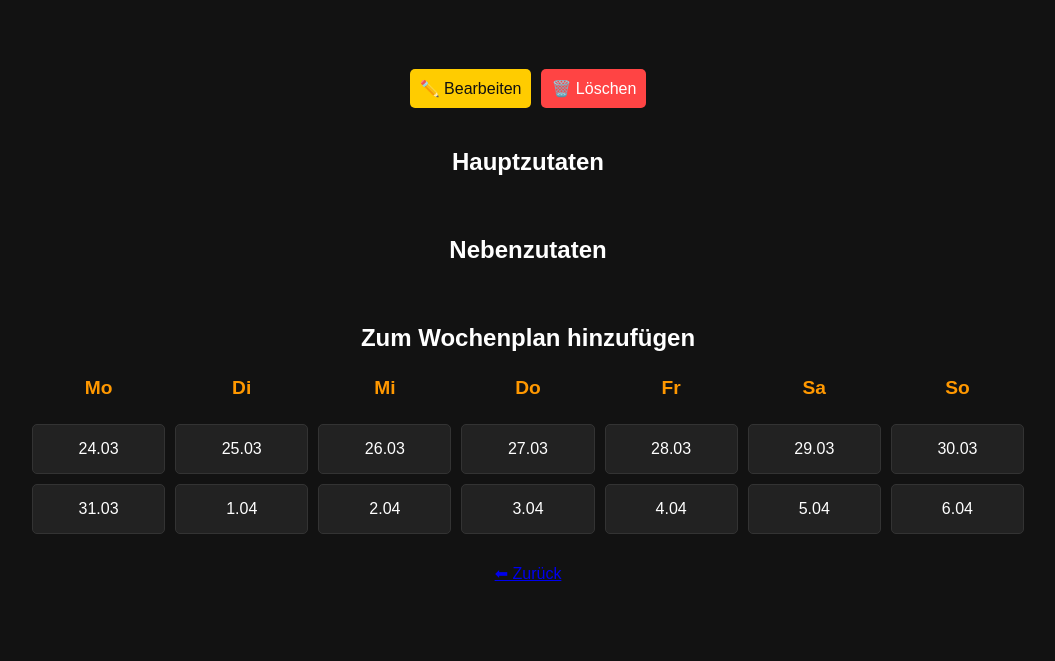
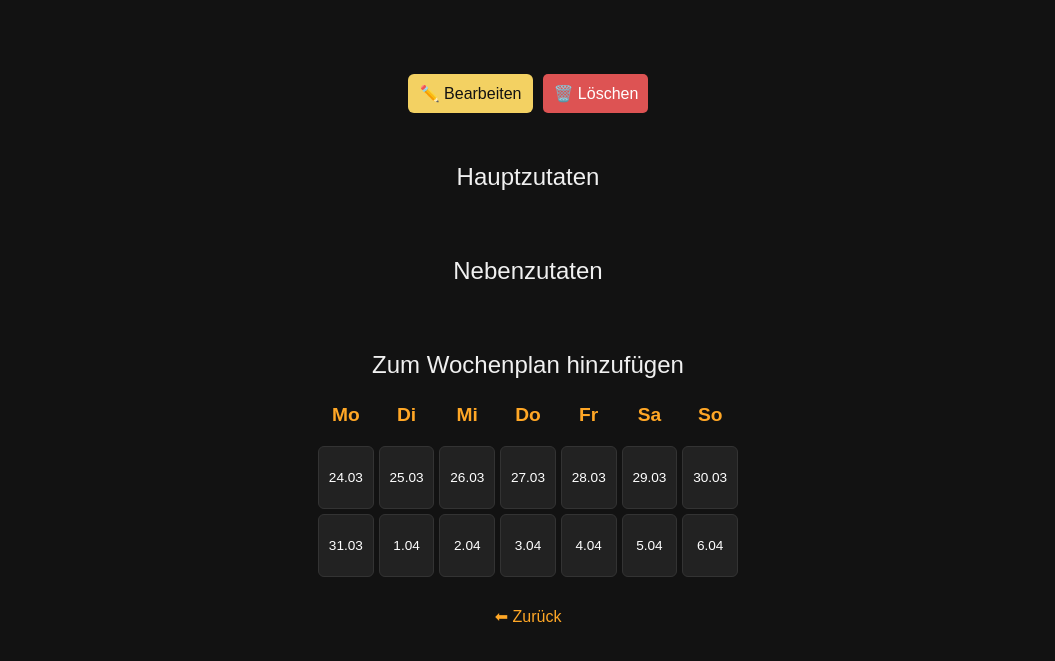
Before and after one commit to matthias42592/FlaskFoodMenu, a Flask app: template templates/detail.html in a window 1280 px wide. Shown: the top 661 px of the page, without its empty margins (112-1167 px from the left). Run offline with Flask 3, Linux system fonts and the light colour scheme; the template is opened without the code that fills it, so the values that code supplies are empty; parts of the project's set-up code (start-up, migrations or seed data) failed here and were passed over; some libraries are stand-ins or nearby versions.

Commit message:
style updates: farben, buttons, kompakter kalender

```diff
--- a/static/dark-style.css
+++ b/static/dark-style.css
@@ -8,9 +8,36 @@ body {
     padding: 20px;
 }
 
+/* Hauptüberschrift */
 h1 {
     text-align: center;
-    color: #ff9800;
+    color: #ffa726;
+    font-size: 2.4rem;
+    letter-spacing: 1px;
+    margin-bottom: 20px;
+}
+
+/* Unterüberschriften */
+h2, h3 {
+    color: #f0f0f0;
+    font-weight: 500;
+    margin-top: 30px;
+    margin-bottom: 10px;
+}
+
+/* 🟠 Link-Farben (Verhindert lila besuchte Links!) */
+a {
+    color: #ffa726;
+    text-decoration: none;
+}
+
+a:hover {
+    color: #ffcc80;
+    text-decoration: underline;
+}
+
+a:visited {
+    color: #ffa726;
 }
 
 /* Gericht-Karte */
@@ -32,7 +59,7 @@ h1 {
 .gericht-name {
     font-size: 1.4rem;
     font-weight: bold;
-    color: #ff9800;
+    color: #ffffff; /* war vorher orange */
 }
 
 .gericht-zutaten {
@@ -68,6 +95,7 @@ h1 {
     border: none;
 }
 
+/* Nebenzutaten Liste */
 #nebenzutaten-liste {
     list-style: none;
     padding: 0;
@@ -87,7 +115,7 @@ h1 {
 }
 
 .plus-button {
-    background-color: #ff9800;
+    background-color: #ffa726;
     color: #121212;
     border: none;
     padding: 8px 12px;
@@ -96,7 +124,7 @@ h1 {
 }
 
 .remove-button {
-    background-color: red;
+    background-color: rgb(184, 62, 62);
     color: white;
     border: none;
     padding: 5px 8px;
@@ -116,6 +144,8 @@ h1 {
         margin-top: 10px;
     }
 }
+
+/* Grüner Punkt im Kalender */
 .gruen-punkt {
     display: inline-block;
     width: 10px;
@@ -124,10 +154,12 @@ h1 {
     border-radius: 50%;
     margin-left: 8px;
 }
+
+/* Kalender */
 .kalender-header {
     text-align: center;
     font-weight: bold;
-    color: #ff9800;
+    color: #ffa726;
     padding: 5px;
 }
 
--- a/templates/detail.html
+++ b/templates/detail.html
@@ -21,8 +21,10 @@
         .kalender-grid {
             display: grid;
             grid-template-columns: repeat(7, 1fr);
-            gap: 10px;
-            width: 80%;
+            gap: 5px;
+            width: 100%;
+            max-width: 420px;
+            margin: 0 auto;
             text-align: center;
         }
 
@@ -34,11 +36,16 @@
         }
 
         .kalender-tag {
-            padding: 15px;
+            padding: 8px;
+            font-size: 0.85rem;
             background-color: #222;
-            border-radius: 5px;
+            border-radius: 6px;
             cursor: pointer;
             position: relative;
+            min-height: 45px;
+            display: flex;
+            align-items: center;
+            justify-content: center;
         }
 
         .gruen-punkt {
@@ -79,12 +86,23 @@
         }
 
         .edit-button {
-            background-color: #ffcc00;
-            color: #121212;
+        background-color: #f3d162;
+        color: #121212;
+        padding: 8px 12px;
+        border: none;
+        border-radius: 6px;
+        font-weight: 500;
+        cursor: pointer;
+        transition: background-color 0.2s ease;
         }
 
+        .edit-button:hover {
+            background-color: #ffecb3;
+        }
+
+
         .delete-button {
-            background-color: #ff4444;
+            background-color: #dd5353;
             color: white;
         }
 
```
Also changed, not shown: firebase_config.py (+9 -5 lines), 1 other file.
